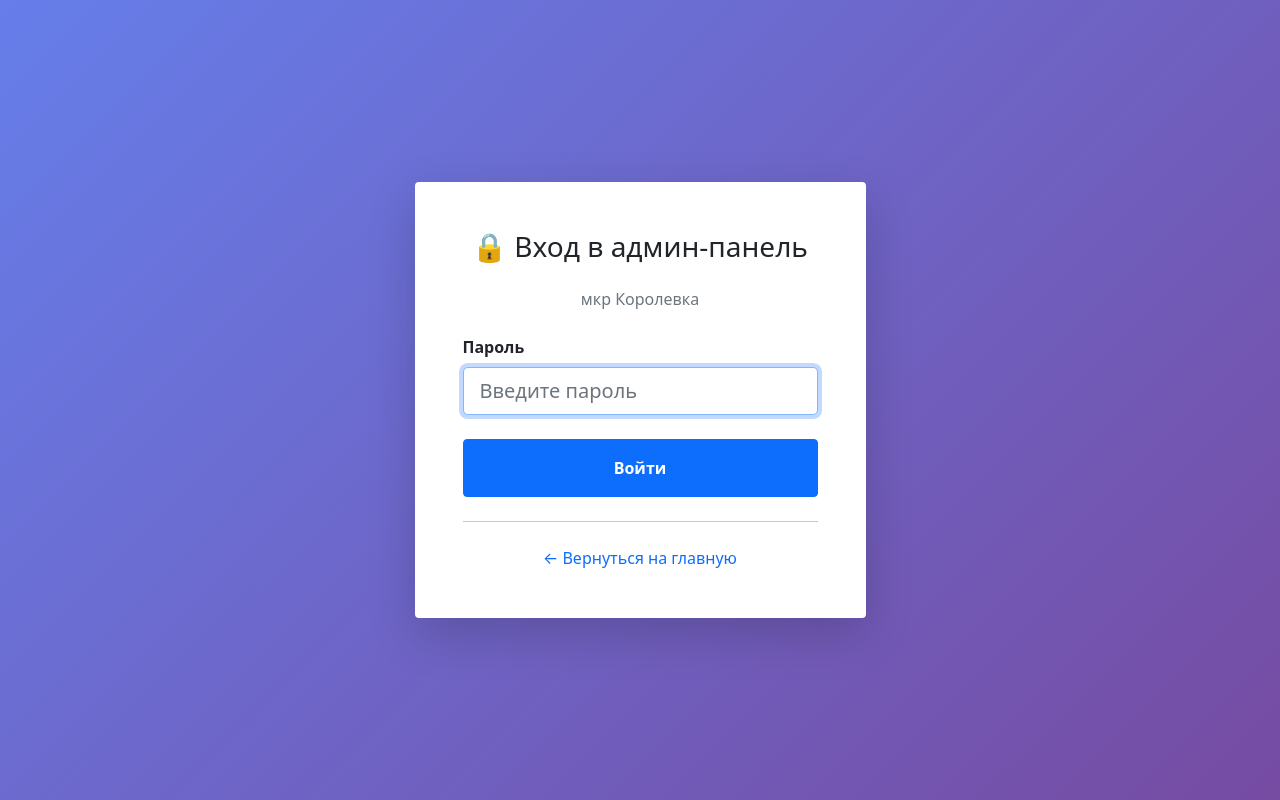
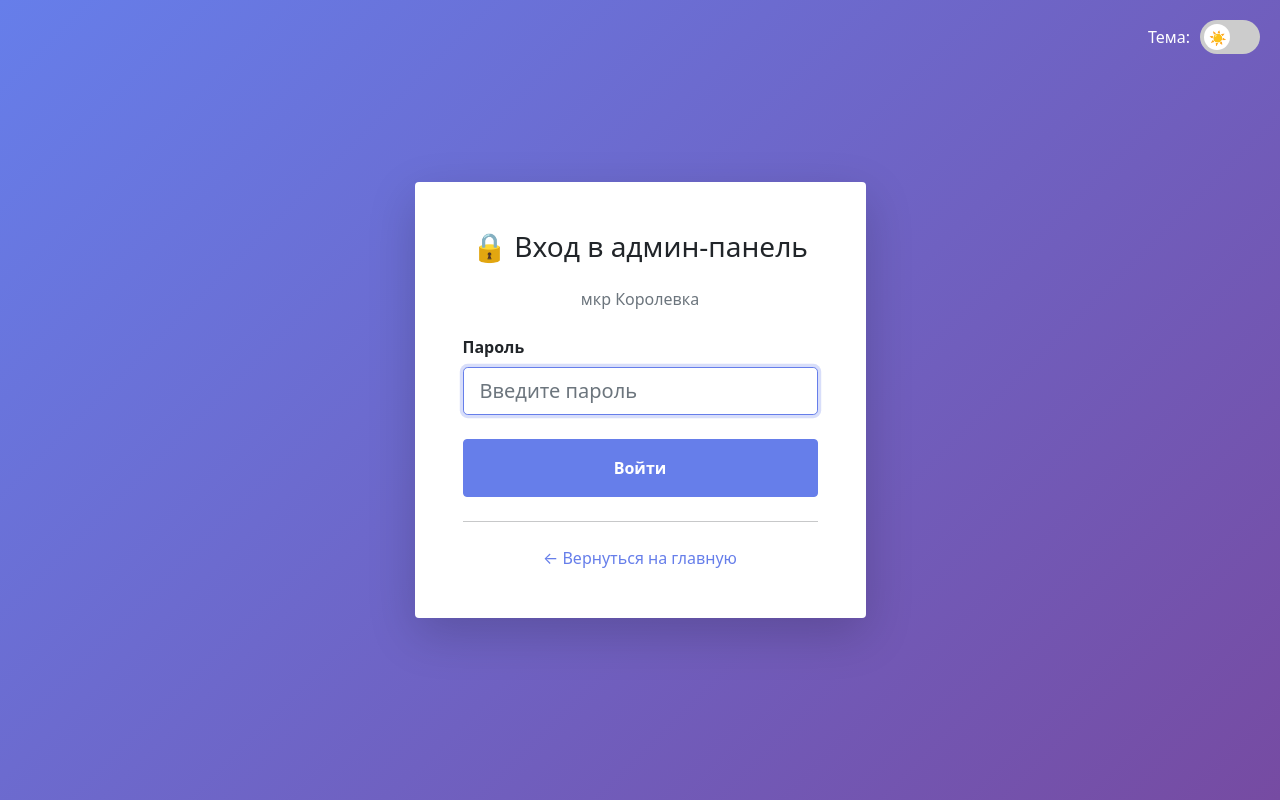
Before and after one commit to daniilkol135/jkh-korolevka, a Flask app: page /login in a window 1280 px wide. Run offline with Flask 3, Linux system fonts and the light colour scheme.

Commit message:
Update login.html

```diff
--- a/templates/login.html
+++ b/templates/login.html
@@ -6,15 +6,142 @@
     <meta name="viewport" content="width=device-width, initial-scale=1">
     <link href="https://cdn.jsdelivr.net/npm/bootstrap@5.1.3/dist/css/bootstrap.min.css" rel="stylesheet">
     <style>
+        /* ======== СВЕТЛАЯ ТЕМА ======== */
+        :root {
+            --bg-gradient: linear-gradient(135deg, #667eea 0%, #764ba2 100%);
+            --card-bg: white;
+            --text-color: #212529;
+            --text-muted: #6c757d;
+            --border-color: #dee2e6;
+            --btn-primary: #667eea;
+            --btn-primary-hover: #5a67d8;
+        }
+
+        /* ======== ТЁМНАЯ ТЕМА ======== */
+        [data-theme="dark"] {
+            --bg-gradient: linear-gradient(135deg, #1a1e2c 0%, #2d1b3a 100%);
+            --card-bg: #2a2f3c;
+            --text-color: #e9ecef;
+            --text-muted: #adb5bd;
+            --border-color: #4a4f62;
+            --btn-primary: #6c5ce7;
+            --btn-primary-hover: #5a4ad1;
+        }
+
         body {
-            background: linear-gradient(135deg, #667eea 0%, #764ba2 100%);
+            background: var(--bg-gradient);
             min-height: 100vh;
             display: flex;
             align-items: center;
+            transition: background 0.3s ease;
+        }
+        .card {
+            background: var(--card-bg);
+            color: var(--text-color);
+            border: 1px solid var(--border-color);
+            transition: all 0.3s ease;
+        }
+        h1, h2, h3, h4, h5, h6 {
+            color: var(--text-color);
+        }
+        .text-muted {
+            color: var(--text-muted) !important;
+        }
+        .form-label {
+            color: var(--text-color);
+        }
+        .form-control {
+            background: var(--card-bg);
+            border: 1px solid var(--border-color);
+            color: var(--text-color);
+        }
+        .form-control:focus {
+            background: var(--card-bg);
+            color: var(--text-color);
+            border-color: var(--btn-primary);
+            box-shadow: 0 0 0 0.2rem rgba(102, 126, 234, 0.25);
+        }
+        .btn-primary {
+            background: var(--btn-primary);
+            border-color: var(--btn-primary);
+        }
+        .btn-primary:hover {
+            background: var(--btn-primary-hover);
+            border-color: var(--btn-primary-hover);
+        }
+        a {
+            color: var(--btn-primary);
+        }
+
+        /* ======== ПЕРЕКЛЮЧАТЕЛЬ ТЕМ ======== */
+        .theme-switch-wrapper {
+            display: flex;
+            align-items: center;
+            justify-content: flex-end;
+            margin-bottom: 20px;
+            position: absolute;
+            top: 20px;
+            right: 20px;
+        }
+        .theme-switch {
+            display: inline-block;
+            height: 34px;
+            position: relative;
+            width: 60px;
+        }
+        .theme-switch input {
+            display: none;
+        }
+        .slider {
+            background: #ccc;
+            bottom: 0;
+            cursor: pointer;
+            left: 0;
+            position: absolute;
+            right: 0;
+            top: 0;
+            transition: .4s;
+            border-radius: 34px;
+        }
+        .slider:before {
+            background: white;
+            bottom: 4px;
+            content: "☀️";
+            height: 26px;
+            left: 4px;
+            position: absolute;
+            transition: .4s;
+            width: 26px;
+            border-radius: 50%;
+            display: flex;
+            align-items: center;
+            justify-content: center;
+            font-size: 14px;
+        }
+        input:checked + .slider {
+            background: #2c3e50;
+        }
+        input:checked + .slider:before {
+            transform: translateX(26px);
+            content: "🌙";
+        }
+        .theme-label {
+            margin-right: 10px;
+            color: white;
+            font-weight: 500;
         }
     </style>
 </head>
 <body>
+    <!-- Переключатель тем -->
+    <div class="theme-switch-wrapper">
+        <span class="theme-label">Тема:</span>
+        <label class="theme-switch">
+            <input type="checkbox" id="theme-toggle">
+            <span class="slider"></span>
+        </label>
+    </div>
+
     <div class="container">
         <div class="row justify-content-center">
             <div class="col-md-5">
@@ -44,5 +171,30 @@
             </div>
         </div>
     </div>
+
+    <!-- Скрипт для переключения тем -->
+    <script>
+        const toggleSwitch = document.querySelector('#theme-toggle');
+        const currentTheme = localStorage.getItem('theme');
+
+        if (currentTheme) {
+            document.documentElement.setAttribute('data-theme', currentTheme);
+            if (currentTheme === 'dark') {
+                toggleSwitch.checked = true;
+            }
+        }
+
+        function switchTheme(e) {
+            if (e.target.checked) {
+                document.documentElement.setAttribute('data-theme', 'dark');
+                localStorage.setItem('theme', 'dark');
+            } else {
+                document.documentElement.setAttribute('data-theme', 'light');
+                localStorage.setItem('theme', 'light');
+            }
+        }
+
+        toggleSwitch.addEventListener('change', switchTheme, false);
+    </script>
 </body>
 </html>
```
